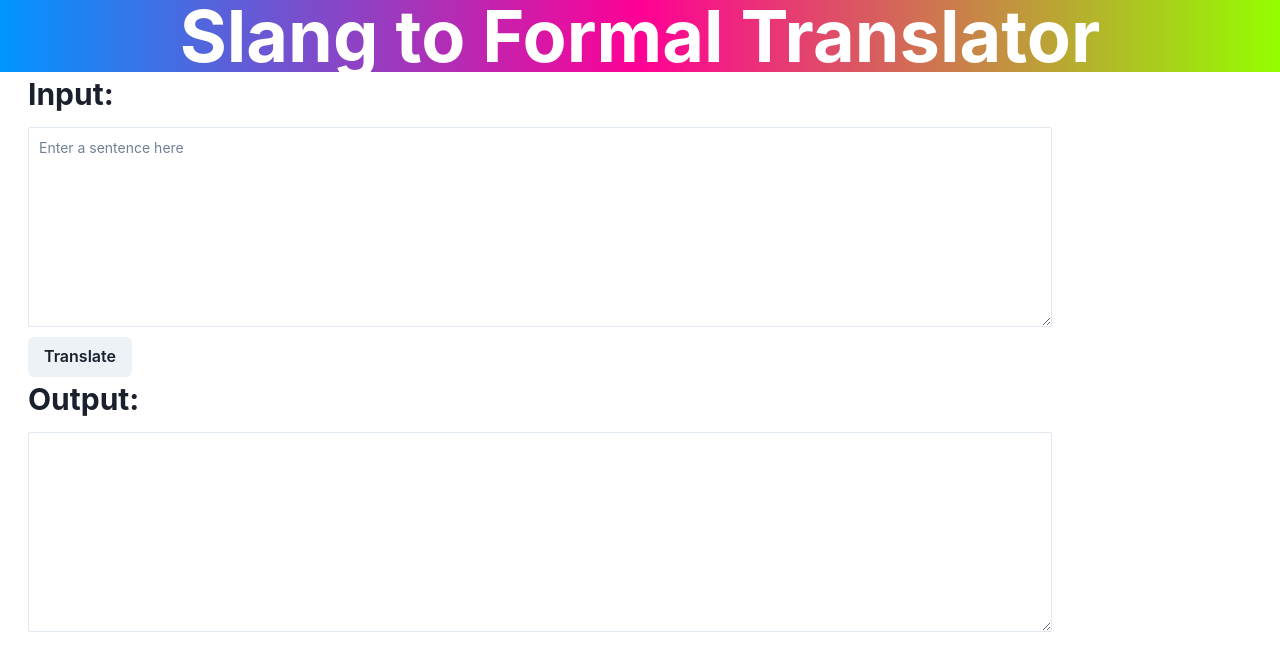
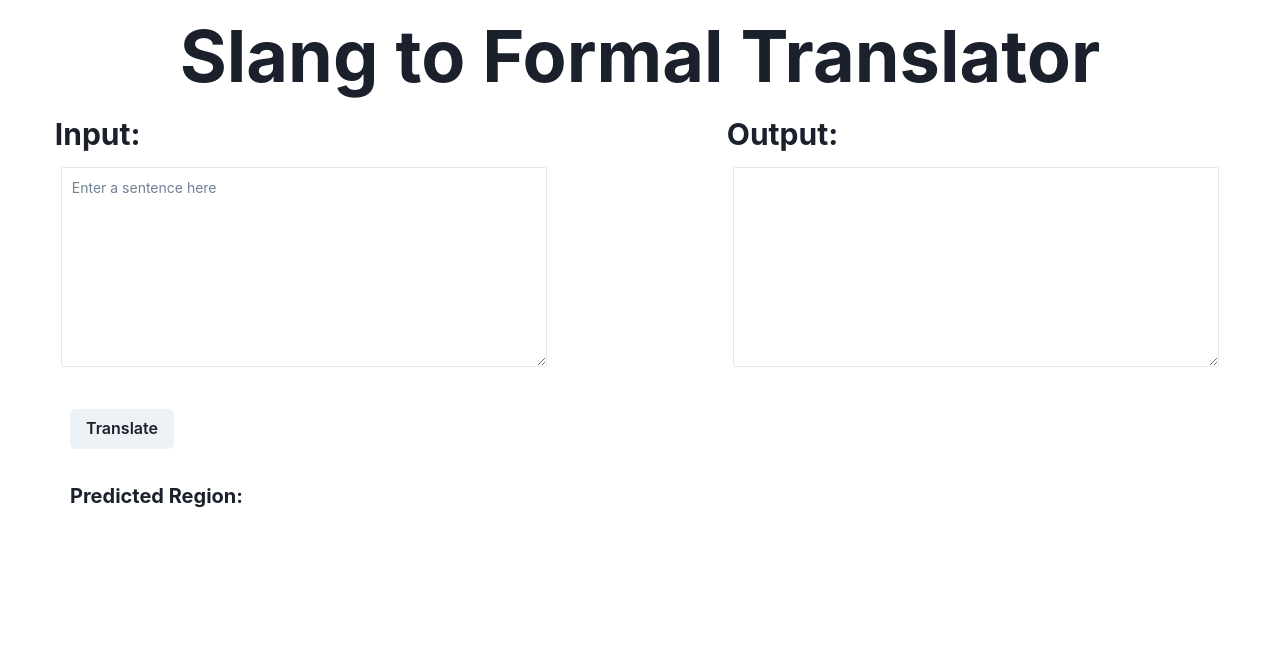
Before and after one commit to Slang-Formal/Front-End, a Next.js app: page / in a window 1280 px wide. Shown: the top 668 px of the page. Built offline with nearby package versions, Linux system fonts and the light colour scheme.

Commit message:
Add files via upload
Added side-by-side boxes, centered things more, removed gradient and added <Box> tags.

```diff
--- a/pages/index.js
+++ b/pages/index.js
@@ -5,29 +5,14 @@ import styles from '@/styles/Home.module.css'
 import Script from 'next/script'
 import { FormEvent } from 'react'
 import { useState, useEffect } from 'react'
-import { FormLabel, Textarea, Text } from '@chakra-ui/react'
-import { Heading, Button, ButtonGroup, useColorMode, Box } from '@chakra-ui/react'
+import { FormLabel, Textarea, Text, FormControl } from '@chakra-ui/react'
+import { Heading, Button, ButtonGroup, useColorMode, Box ,Flex } from '@chakra-ui/react'
 
 
 export default function Home() {
   const [value, setValue] = useState('')
   const [isLoading, setIsLoading] = useState(false)
   const [text, setText] = useState('')
-  const { colorMode, toggleColorMode } = useColorMode();
-  const [colorIndex, setColorIndex] = useState(0);
-  const colors = ["red.200", "green.200", "blue.200"];
-  const ColorCycle = colors[colorIndex];
-const [hue, setHue] = useState(200);
-
-    useEffect(() => {
-      const intervalId = setInterval(() => {
-        setHue(hue => (hue + 1) % 360);
-      }, 1000);
-      return () => clearInterval(intervalId);
-    }, []);
-
-    const gradient = `linear-gradient(to right, hsl(${hue}, 100%, 50%), hsl(${(hue + 120) % 360}, 100%, 50%), hsl(${(hue + 240) % 360}, 100%, 50%))`;
-
 
 
   const handleClick = () => {
@@ -38,13 +23,6 @@ const [hue, setHue] = useState(200);
     }, '1000' )
   };
 
-  useEffect(() => {
-    const intervalId = setInterval(() => {
-      setColorIndex((colorIndex) => (colorIndex + 1) % colors.length);
-    }, 1000);
-
-    return () => clearInterval(intervalId);
-  }, []);
 
 
   function handleInputChange(event) {
@@ -54,18 +32,18 @@ const [hue, setHue] = useState(200);
   return (
 
     <>
+      <Box marginY="20px">
         <Heading
         size = '4xl'
-      bg={gradient}
-      backgroundClip="text"
-      textFillColor="transparent"
-      _hover={{ bg: gradient, textFillColor: "white" }}
-      transition="background 0.3s ease-in-out, text-fill-color 0.3s ease-in-out"
         textAlign = 'center'>
         Slang to Formal Translator
         </Heading>
-      <div>
-      <FormLabel htmlFor="textarea" fontWeight = 'bold' fontSize ='30px' textAlign= 'left' marginLeft='7' mb ='0px'>
+      </Box>
+
+      <Box position='relative' align='center'>
+          <Flex justify="center">
+            <FormControl mr={8}>
+              <FormLabel htmlFor="textarea" fontWeight = 'bold' fontSize ='30px' align='center' mb ='0px' width='80%'>
                 Input:
               </FormLabel>
               <Textarea
@@ -79,25 +57,12 @@ const [hue, setHue] = useState(200);
                 margin="10px"
                 width="80%"
                 height="200px"
-        marginLeft='7'
+                align="center"
               />
-      </div>
+            </FormControl>
 
-
-      <div>
-      <Button
-      colorScheme='gray'
-      size='md'
-      textAlign= 'left'
-      marginLeft='7'
-      isLoading = {isLoading}
-      onClick ={handleClick}
-      loadingText='Translating'
-      >{isLoading? 'Translating':'Translate'}</Button>
-      </div>
-
-
-      <FormLabel  htmlFor="textbox" fontWeight = 'bold' fontSize ='30px' marginLeft='7' mb = '0px'>
+          <FormControl ml={8}>
+            <FormLabel  htmlFor="textbox" fontWeight = 'bold' fontSize ='30px' mb = '0px' width='80%'>
               Output:
             </FormLabel>
             <Textarea
@@ -109,9 +74,32 @@ const [hue, setHue] = useState(200);
               margin="10px"
               width="80%"
               height="200px"
-        marginLeft='7'
               isReadOnly
             />
+          </FormControl>
+
+          </Flex>
+          <Flex mt={8}>
+            <Button
+            colorScheme='gray'
+            size='md'
+            textAlign= 'left'
+            isLoading = {isLoading}
+            onClick ={handleClick}
+            loadingText='Translating'
+            ml={70}
+            >{isLoading? 'Translating':'Translate'}</Button>
+          </Flex>
+      </Box>
+
+      <Box ml={70}>
+        <Flex alignItems='cetner' mt={8}>
+          <Text fontWeight='bold' fontSize ='20px'>
+            Predicted Region:
+          </Text>
+          <Text fontSize ='20px'>{value}</Text>
+        </Flex>
+      </Box>
 
     </>
   )
```
Lines whose indentation alone changed are shown as unchanged.
